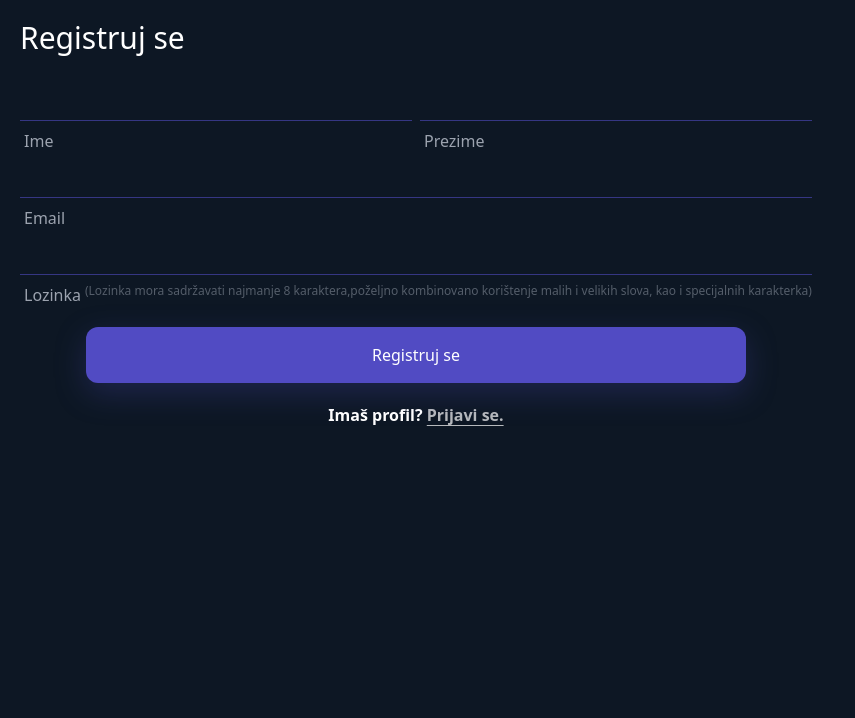
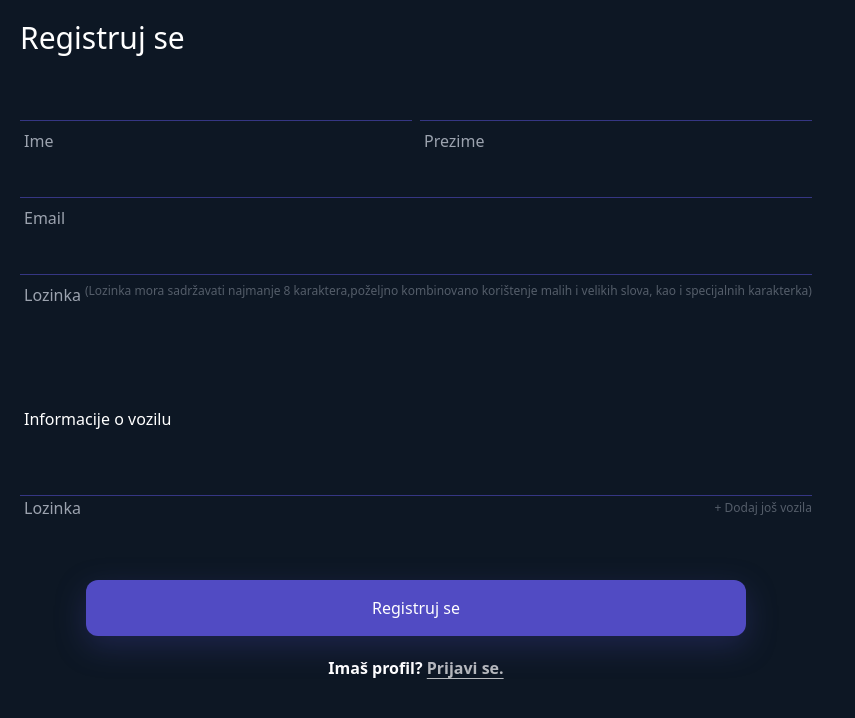
Before and after one commit to nedim-bajric/parkware, a React (Create React App) app: page /register in a window 1280 px wide. Shown: the top 718 px of the page, without its empty margins (0-855 px from the left). Built offline with nearby package versions, Linux system fonts and the light colour scheme.

Commit message:
Register fix UI done

```diff
--- a/src/pages/Register.jsx
+++ b/src/pages/Register.jsx
@@ -45,6 +45,24 @@ const Register = () => {
               </p>
             </div>
           </div>
+          <div className="flex flex-col items-start space-y-10">
+            <h3 className="px-1 pt-20">Informacije o vozilu</h3>
+
+            <div className="w-full flex flex-col ">
+              <input
+                type="email"
+                className="bg-transparent border-b border-main_purple/60 outline-none w-full"
+              />
+              <div className="flex w-full items-center justify-between mb-10">
+                <label for="fname" className="px-1 text-gray-400">
+                  Lozinka
+                </label>
+                <p className="text-gray-400/50 max-w-fit text-xs  text-right">
+                  + Dodaj još vozila
+                </p>
+              </div>
+            </div>
+          </div>
           <Button title="Registruj se" />
           <h3 className="w-full text-center font-bold">
             Imaš profil?{" "}
```
